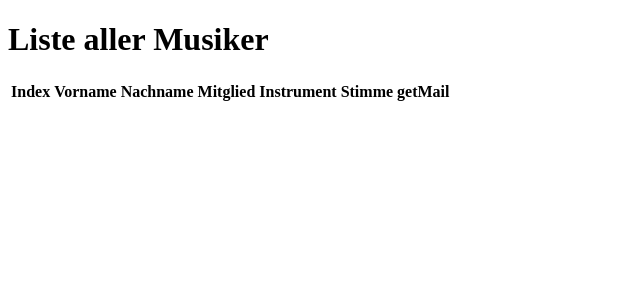
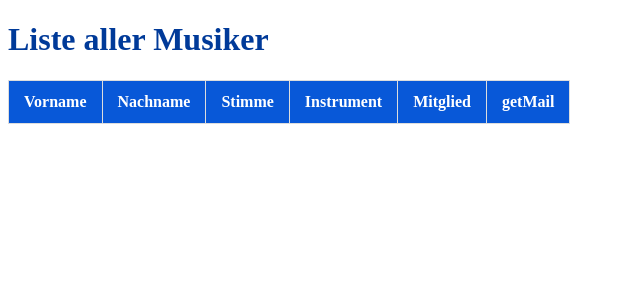
Before and after one commit to Musikverein-Bonn-Duisdorf/meldeliste, a PHP site: page /musiker.php in a window 1280 px wide. Shown: the top 300 px of the page, without its empty margins (0-640 px from the left). Run offline with PHP 8.4, Linux system fonts and the light colour scheme; data that the repository does not hold is empty.

Commit message:
first table ready

```diff
--- a/MVD.css
+++ b/MVD.css
@@ -0,0 +1,35 @@
+h1 {
+    color: #003a99;
+}
+
+.list {
+    text-align: center;
+    border-collapse: collapse;
+}
+
+.list th {
+    padding: 15px;
+    padding-top: 12px;
+    padding-bottom: 12px;
+    background-color: #0858d8;
+    color: white;
+}
+
+.list td {
+    padding: 15px;
+}
+
+.list th, .list td {
+    border: 1px solid #ddd;
+}
+
+.list .right {
+    /* text-align: right; */
+}
+
+.list .left {
+    /* text-align: left; */
+}
+
+.list tr:nth-child(even){background-color: #dbe8ff;}
+.list tr:hover {background-color: #ccc;}
--- a/include.php
+++ b/include.php
@@ -2,6 +2,7 @@
 
 include "config.php";
 include "common.php";
+include "libs/helpers.php";
 include "libs/musiker.php";
 
 ?>
--- /dev/null
+++ b/libs/helpers.php
@@ -0,0 +1,6 @@
+<?php
+function bool2string($val) {
+    if($val) return "ja";
+    return "nein";
+}
+?>
--- a/libs/musiker.php
+++ b/libs/musiker.php
@@ -120,13 +120,12 @@ class User
     }
     public function printTableLine() {
         echo "<tr>\n";
-        echo "  <td>".$this->Index."</td>\n";
         echo "  <td>".$this->Vorname."</td>\n";
         echo "  <td>".$this->Nachname."</td>\n";
-        echo "  <td>".$this->Mitglied."</td>\n";
-        echo "  <td>".$this->Stimme.".</td>\n";
-        echo "  <td>".$this->iName."</td>\n";
-        echo "  <td>".$this->getMail."</td>\n";
+        echo "  <td class=\"right\">".$this->Stimme.".</td>\n";
+        echo "  <td class=\"left\">".$this->iName."</td>\n";
+        echo "  <td>".bool2string($this->Mitglied)."</td>\n";
+        echo "  <td>".bool2string($this->getMail)."</td>\n";
         echo "</tr>\n";
     }
 };
--- a/musiker.php
+++ b/musiker.php
@@ -4,10 +4,10 @@ include "header.php";
 
 <h1>Liste aller Musiker</h1>
 
-<table>
+<table class="list">
 <thead>
 <tr>
-<th>Index</th><th>Vorname</th><th>Nachname</th><th>Mitglied</th><th>Instrument</th><th>Stimme</th><th>getMail</th>
+<th>Vorname</th><th>Nachname</th><th>Stimme</th><th>Instrument</th><th>Mitglied</th><th>getMail</th>
 </tr>
 </thead>
 <tbody>
```
